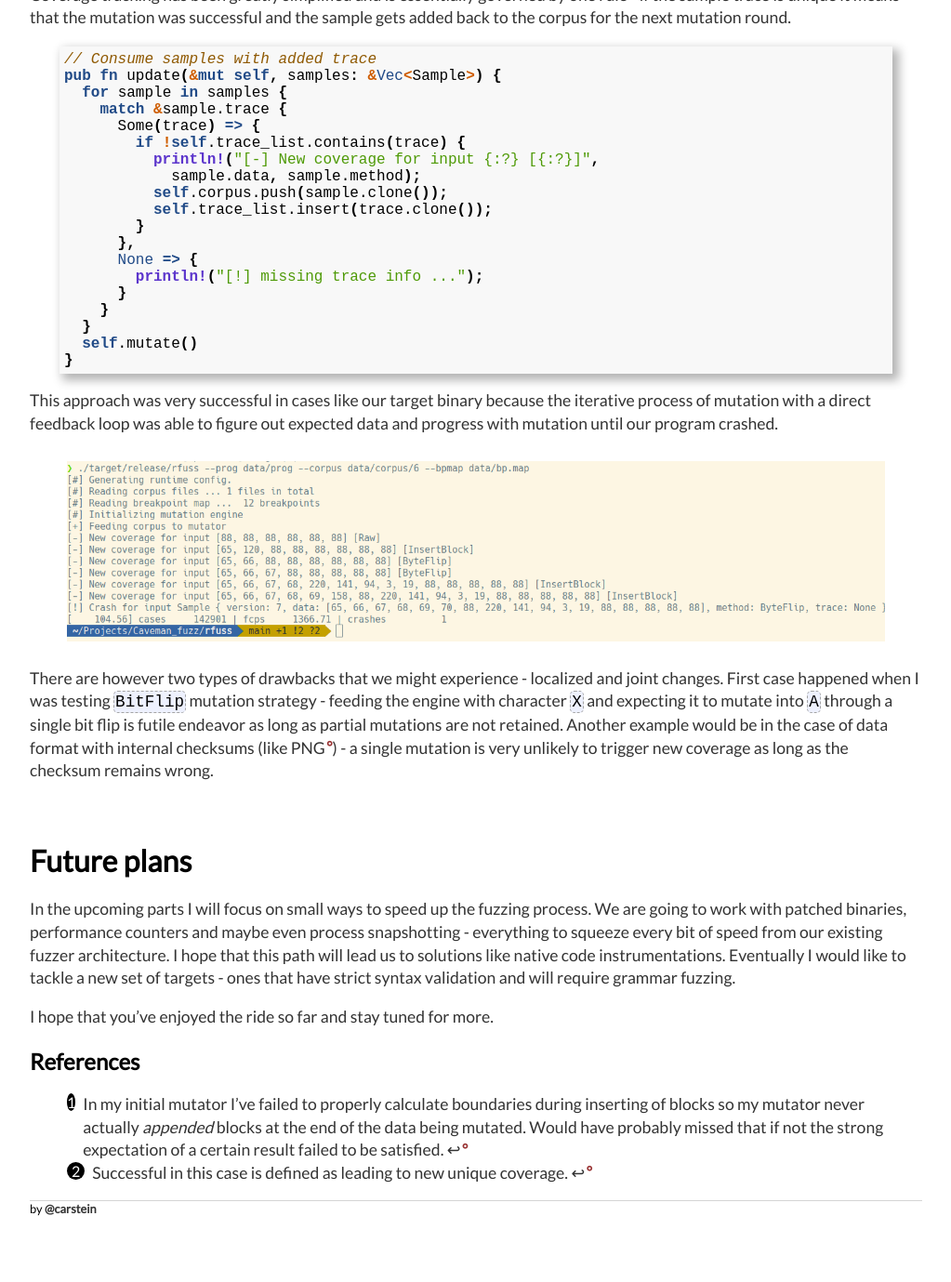
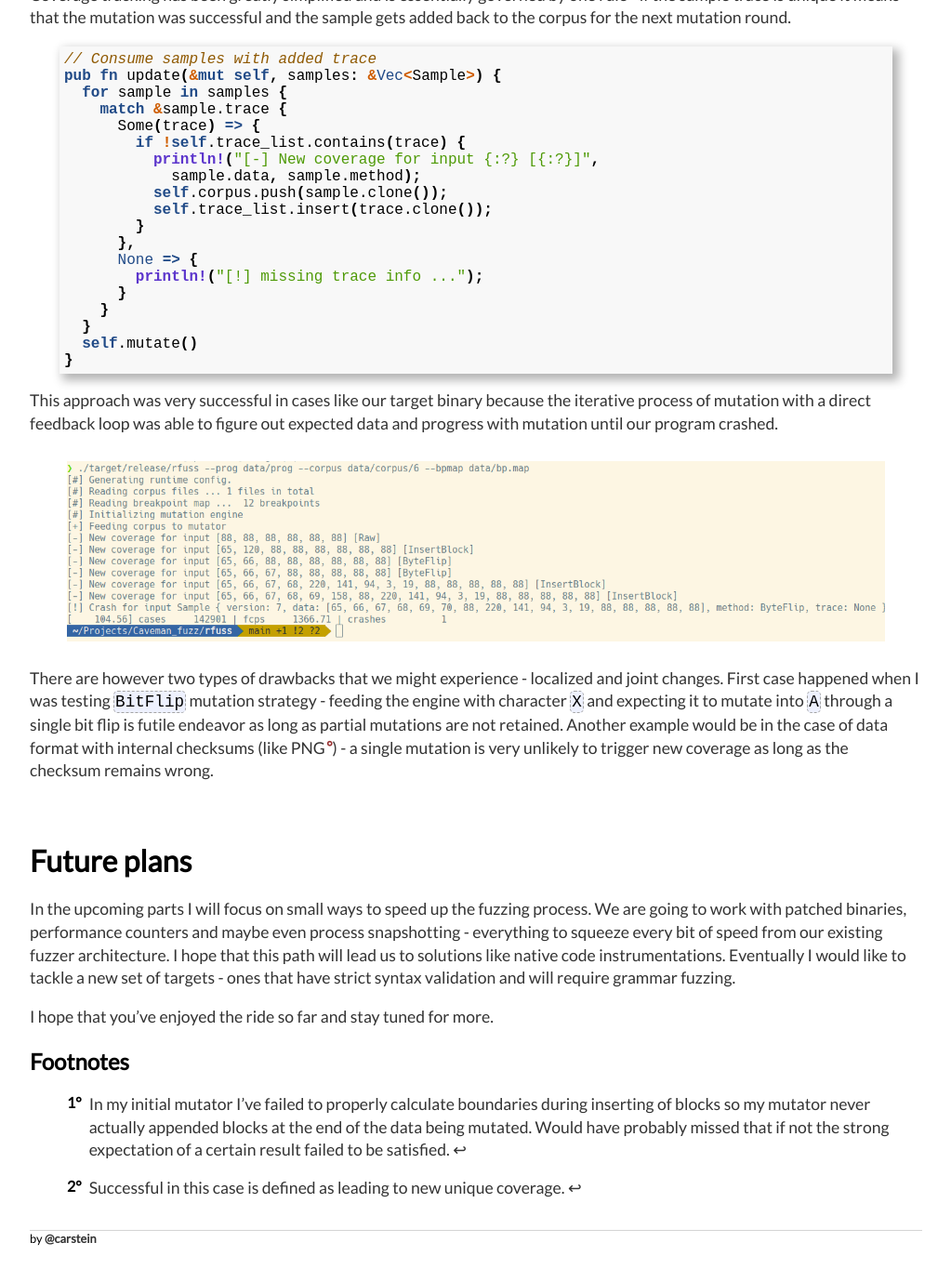
Before and after one commit to carstein/carstein.github.io, a Jekyll site: the page built from _posts/2021-03-17-build-your-own-fuzzer-5.md, in a window 1280 px wide and 1400 px high, scrolled down 5245 px. Shown: the top 1379 px of the window at 93% size, without its empty margins (128-1151 px from the left). Built offline with Jekyll 4.4.1, drawn with Linux system fonts in a browser that asks for light colours; a style sheet for code colours, icons or effects is not loaded.

Commit message:
Fixing footntoes style

```diff
--- a/_posts/2021-03-17-build-your-own-fuzzer-5.md
+++ b/_posts/2021-03-17-build-your-own-fuzzer-5.md
@@ -243,7 +243,7 @@ In the upcoming parts I will focus on small ways to speed up the fuzzing process
 
 I hope that you've enjoyed the ride so far and stay tuned for more.
 
-## References
+## Footnotes
 
-[^1]:  In my initial mutator I've failed to properly calculate boundaries during inserting of blocks so my mutator never actually *appended* blocks at the end of the data being mutated. Would have probably missed that if not the strong expectation of a certain result failed to be satisfied.
+[^1]:  In my initial mutator I've failed to properly calculate boundaries during inserting of blocks so my mutator never actually appended blocks at the end of the data being mutated. Would have probably missed that if not the strong expectation of a certain result failed to be satisfied.
 [^2]: Successful in this case is defined as leading to new unique coverage.
--- a/css/style.css
+++ b/css/style.css
@@ -49,21 +49,19 @@ a {
 
 a.footnote {
   border-bottom: none;
-  padding-left: 0.2em;
+  padding-left: 0.1em;
+  padding-right: 0.2em;
   font-weight: bold;
 }
 
-a.footnote:active {
-  border-bottom: none;
+a.footnote::after {
+  content: none;
 }
 
-a.reversefootnote {
-  border-bottom: none;
+a.reversefootnote::after {
+  content: none;
 }
 
-a.reversefootnote {
-  border-bottom: none;
-}
 
 h1 {
     font-size: 2em;
@@ -139,19 +137,14 @@ ol li {
 
 ol li > p {
   margin:0;
+  padding-bottom: 1rem;
 }
 
 ol li::before {
-  content: counter(ref-counter);
+  content: counter(ref-counter)"°";
   margin-right: 0.5rem;
-  background: #000000;
-  color: white;
-  width: 1.2em;
-  height: 1.2em;
-  border-radius: 50%;
-  display: inline-grid;
-  place-items: center;
-  line-height: 1.2em;
+  font-weight: bold;
+
 }
 
 /* Footer style */
```
